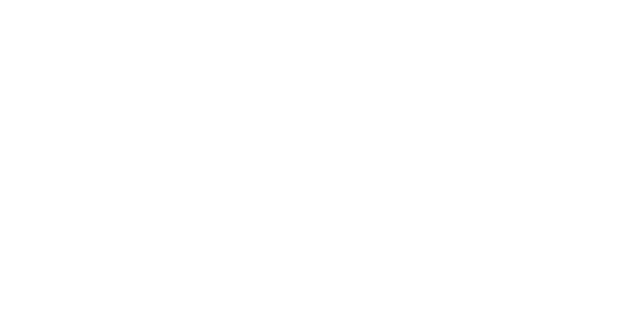
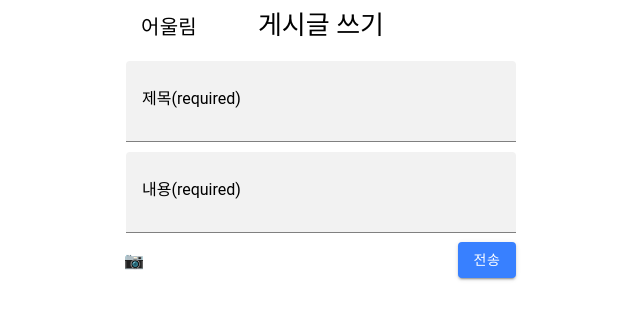
Before and after one commit to Playinc-React-NodeJS-etc/Eoullim, a React (Create React App) app: page /board-write in a window 1280 px wide. Shown: the top 320 px of the page, without its empty margins (319-959 px from the left). Built offline with nearby package versions, Linux system fonts and the light colour scheme.

Commit message:
update file

```diff
--- a/src/App.tsx
+++ b/src/App.tsx
@@ -4,6 +4,7 @@
 import { IonReactRouter } from '@ionic/react-router';
 import Home from './pages/Home/Home';
 import Board from './pages/Board/Board';
+import BoardWrite from './pages/Board/BoardWrite';
 import Splash from './pages/Splash/Splash';
 import MessagePage from './pages/Message/MessagePage';
 import ProfilePage from './pages/Profile/ProfilePage';
@@ -32,6 +33,7 @@
         <Route path="/splash" component={Splash} exact={true} />
         <Route path="/home" component={Home} exact={true} />
         <Route path="/board" component={Board} exact={true} />
+        <Route path="/board-write" component={BoardWrite} exact={true} />
         <Route path="/message" component={MessagePage} exact={true} />
         <Route path="/message-write" component={MessageWrite} exact={true} />
         <Route path="/profile" component={ProfilePage} exact={true} />
--- a/src/pages/Board/Board.tsx
+++ b/src/pages/Board/Board.tsx
@@ -32,7 +32,7 @@
         </IonHeader>
         <div className="main-container">
           <header className="board-header">
-            <button onClick={() => history.push('/main')} className="back-button">
+            <button onClick={() => history.push('/home')} className="back-button">
               ←
             </button>
             <h1 className="board-title">자유게시판</h1>
--- /dev/null
+++ b/src/pages/Board/BoardWrite.css
@@ -0,0 +1,49 @@
+.slot-label {
+    color: black;
+  }
+
+.message-write-container {
+    display: flex;
+    align-items: center;
+    justify-content: space-between;
+}
+
+.button-container {
+    display: flex;
+    align-items: center;
+    padding: 5px 18px;
+    justify-content: space-between;
+}
+
+.flex-container {
+    display: flex;
+    align-items: center;
+    justify-content: space-between;
+}
+
+.board-write-header {
+    display: flex;
+    align-items: center;
+    justify-content: center;
+    position: relative;
+    padding: 10px 0;
+}
+
+.board-write-eoullim {
+    display: flex;
+    justify-content: left;
+    margin-right: 100px;
+}
+
+.left-title {
+    position: absolute;
+    left: 15px;
+    color: #000000;
+}
+
+.center-title {
+    flex: 1;
+    margin: 0;
+    text-align: center;
+    color: #000000;
+}
--- /dev/null
+++ b/src/pages/Board/BoardWrite.tsx
@@ -0,0 +1,50 @@
+import React, { useState } from 'react';
+import { getFirestore, collection, addDoc } from 'firebase/firestore';
+import { getStorage, ref, uploadBytes, getDownloadURL } from 'firebase/storage';
+import './BoardWrite.css';
+import { useHistory } from 'react-router-dom';
+import { IonInput, IonItem, IonList, IonText, IonButton, IonTextarea, IonButtons, IonTitle } from '@ionic/react';
+
+const MessageWrite: React.FC = () => {
+    const [title, setTitle] = useState('');
+
+  return (
+    <div className="main-container">
+      <header className="board-write-header">
+        <IonButtons slot="start">
+          <IonTitle className="left-title">어울림</IonTitle>
+        </IonButtons>
+        <h1 className="center-title">게시글 쓰기</h1>
+      </header>
+
+      <div className="message-write-container">
+        <IonTextarea
+          label="제목(required)"
+          labelPlacement="floating"
+          fill="solid"
+          placeholder="Enter text"
+          style={{ flex: 1, padding: '10px 20px' }}
+        ></IonTextarea>
+      </div>
+
+      <div className="flex-container">
+        <IonTextarea
+          label="내용(required)"
+          labelPlacement="floating"
+          fill="solid"
+          placeholder="Enter text"
+          style={{ flex: 1, padding: '0px 20px' }}
+        ></IonTextarea>
+      </div>
+
+      <div className="button-container">
+        <label htmlFor="file-input" className="upload-icon">📷</label>
+        <IonButton className="ion-text-wrap" style={{ maxWidth: '400px' }}>
+          전송
+        </IonButton>
+      </div>
+    </div>
+  );
+};
+
+export default MessageWrite;
```
